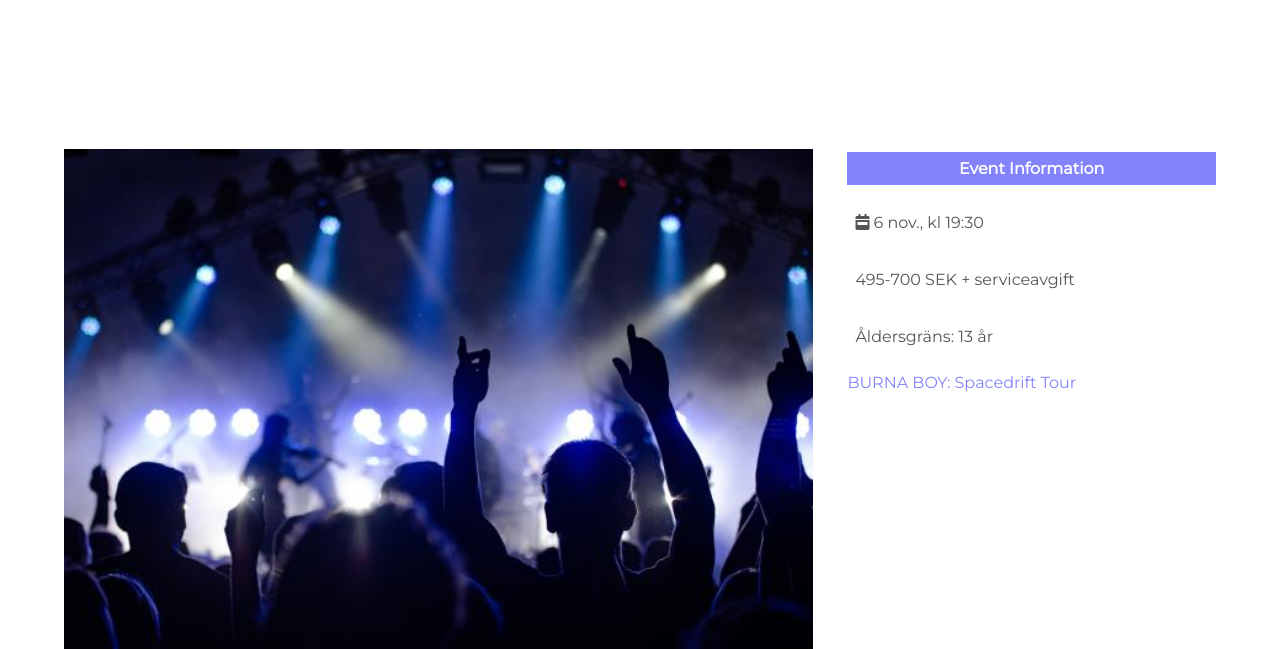
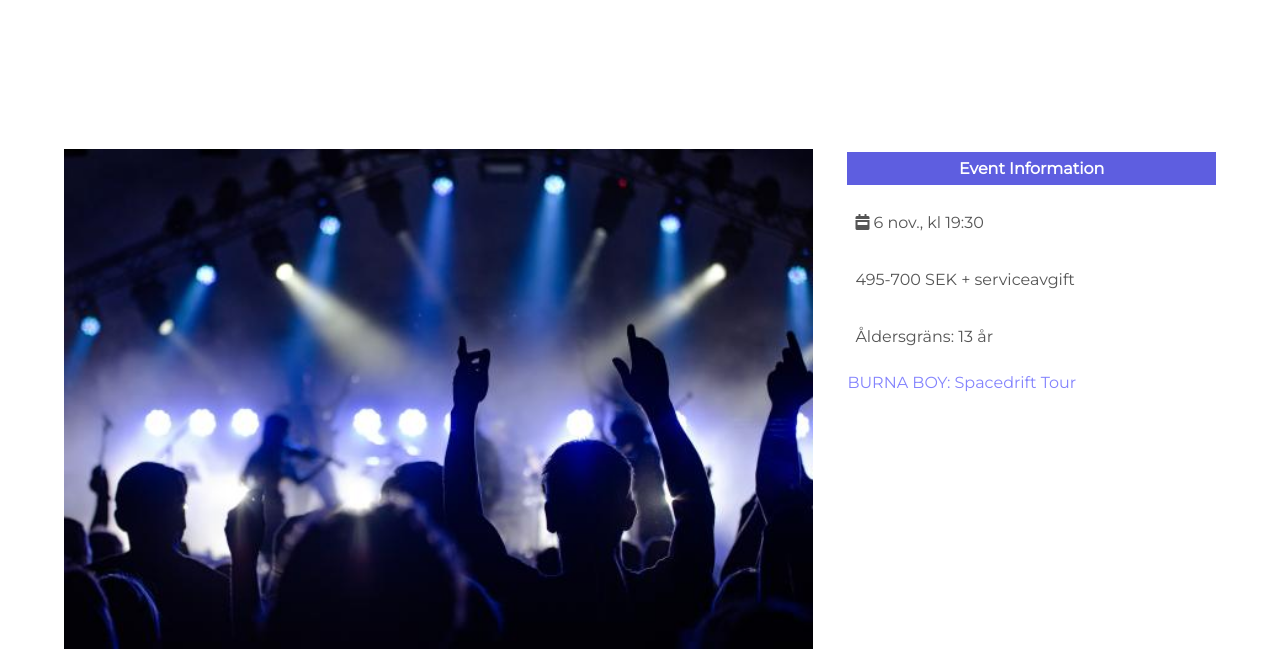
Before and after one commit to nibadita01/HTML-test, a plain HTML site: page Produktsida2.html in a window 1280 px wide. Shown: the part 422-1071 px from the top of the page. Drawn offline with Linux system fonts and the light colour scheme.

Commit message:
Update Main.css

```diff
--- a/Main.css
+++ b/Main.css
@@ -428,7 +428,7 @@ h3{
     padding-top: 100px;
 }
 .Music-right h3{
-    background: rgb(131, 131, 253);
+    background: rgb(94, 94, 224);
     color: #fff;
     padding: 7px 0;
     font-size: 16px;
```
